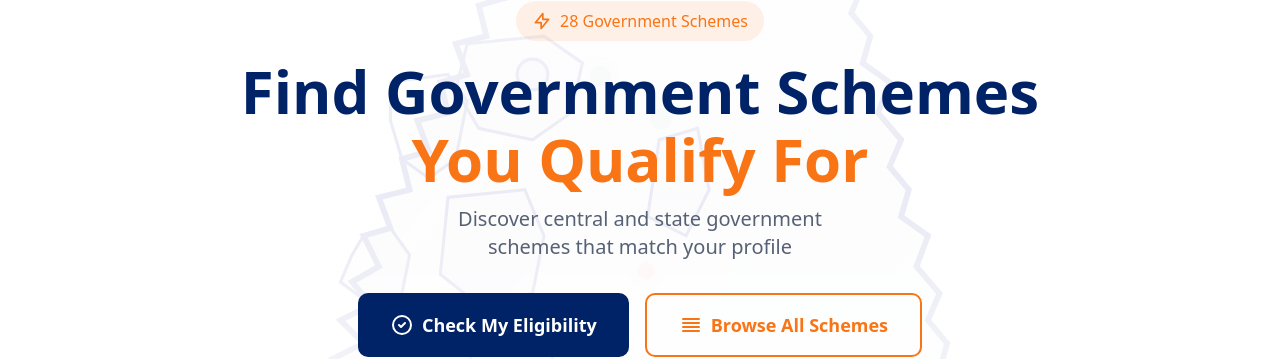
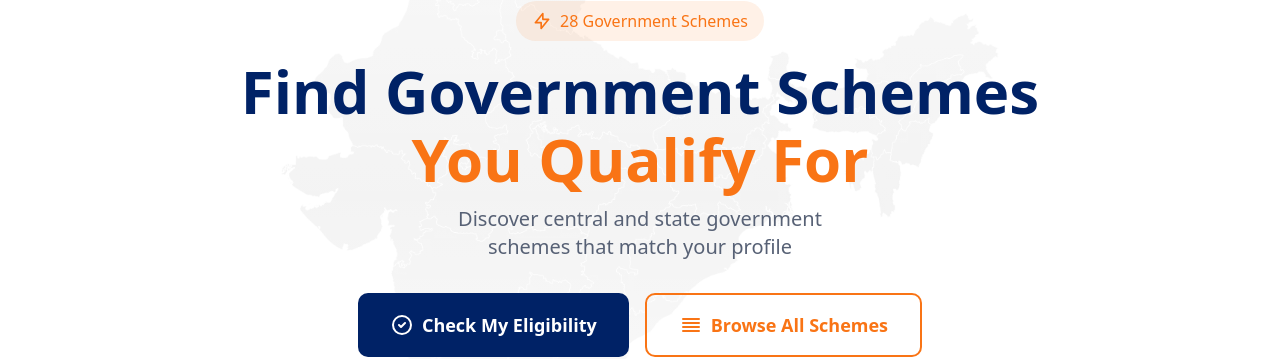
Before and after one commit to mystic9t/mitey_info, a Next.js app: page / in a window 1280 px wide. Shown: the part 210-569 px from the top of the page. Built offline with nearby package versions, Linux system fonts and the light colour scheme.

Commit message:
Update landing page: replace animated SVG with static grey India map at 25% opacity, 20% larger size

```diff
--- a/app/page.tsx
+++ b/app/page.tsx
@@ -1,9 +1,9 @@
 "use client";
 
 import Link from "next/link";
+import Image from "next/image";
 import { useLanguage } from "@/lib/language-context";
 import schemes from "@/data/schemes.json";
-import { IndiaMap } from "@/components/india-map";
 
 const categoryInfo: Record<string, { icon: string; color: string; nameEn: string; nameHi: string }> = {
   agriculture: { icon: "🌾", color: "bg-india-green/10 text-india-green border-india-green/30 hover:bg-india-green/20", nameEn: "Agriculture", nameHi: "कृषि" },
@@ -46,9 +46,16 @@ export default function Home() {
 
   return (
     <div className="h-[calc(100vh-120px)] overflow-hidden relative bg-white">
-      {/* Animated India Map Background */}
+      {/* India Map Background - Grey at 35% opacity */}
       <div className="absolute inset-0 flex items-center justify-center pointer-events-none">
-        <IndiaMap className="w-[105%] h-auto max-w-3xl opacity-20" showDots={true} />
+        <Image
+          src="/india-map.webp"
+          alt=""
+          width={1200}
+          height={1200}
+          className="w-[126%] h-auto max-w-4xl grayscale opacity-[0.25]"
+          priority={false}
+        />
       </div>
 
       {/* Gradient overlay for text readability */}
```
Also changed, not shown: public/india-map.webp (added).
